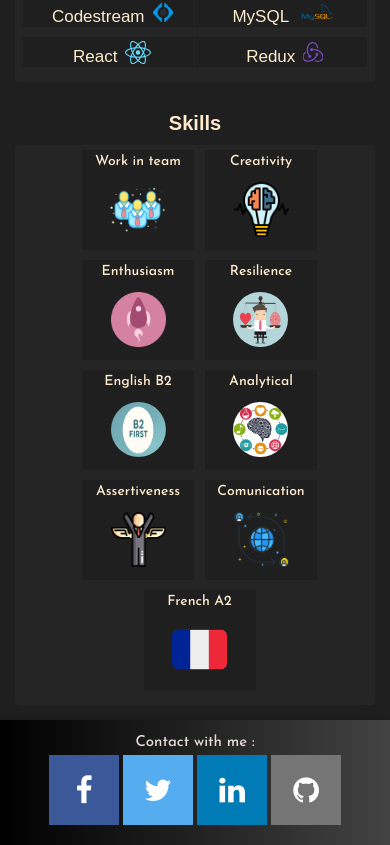
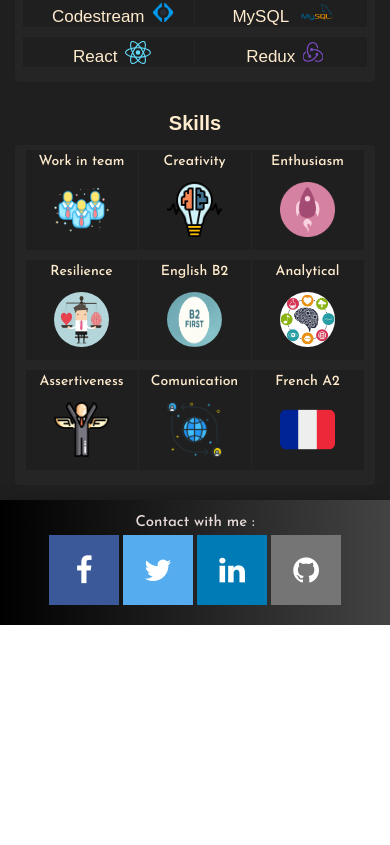
Before and after one commit to Sergio99778/Sergio99778_r, a React (Create React App) app: page / in a window 390 px wide. Shown: the part 1511-2356 px from the top of the page. After the commit the page ends 2136 px from the top, so only its background shows below. Built offline with nearby package versions, Linux system fonts and the light colour scheme.

Commit message:
Fixed mobile design margin skills items.

```diff
--- a/src/Components/Skills.css
+++ b/src/Components/Skills.css
@@ -56,13 +56,13 @@
   transform: scale(1);
   transition: transform 0.3s;
 }
-.skills-list li {
-  margin: 0 10px;
-}
 
 @media (min-width: 650px) {
   .main--skills-section .skills-section h3 {
     font-size: 3.7rem;
     margin-bottom: 13px;
   }
+  .skills-list li {
+    margin: 0 10px;
+  }
 }
```
